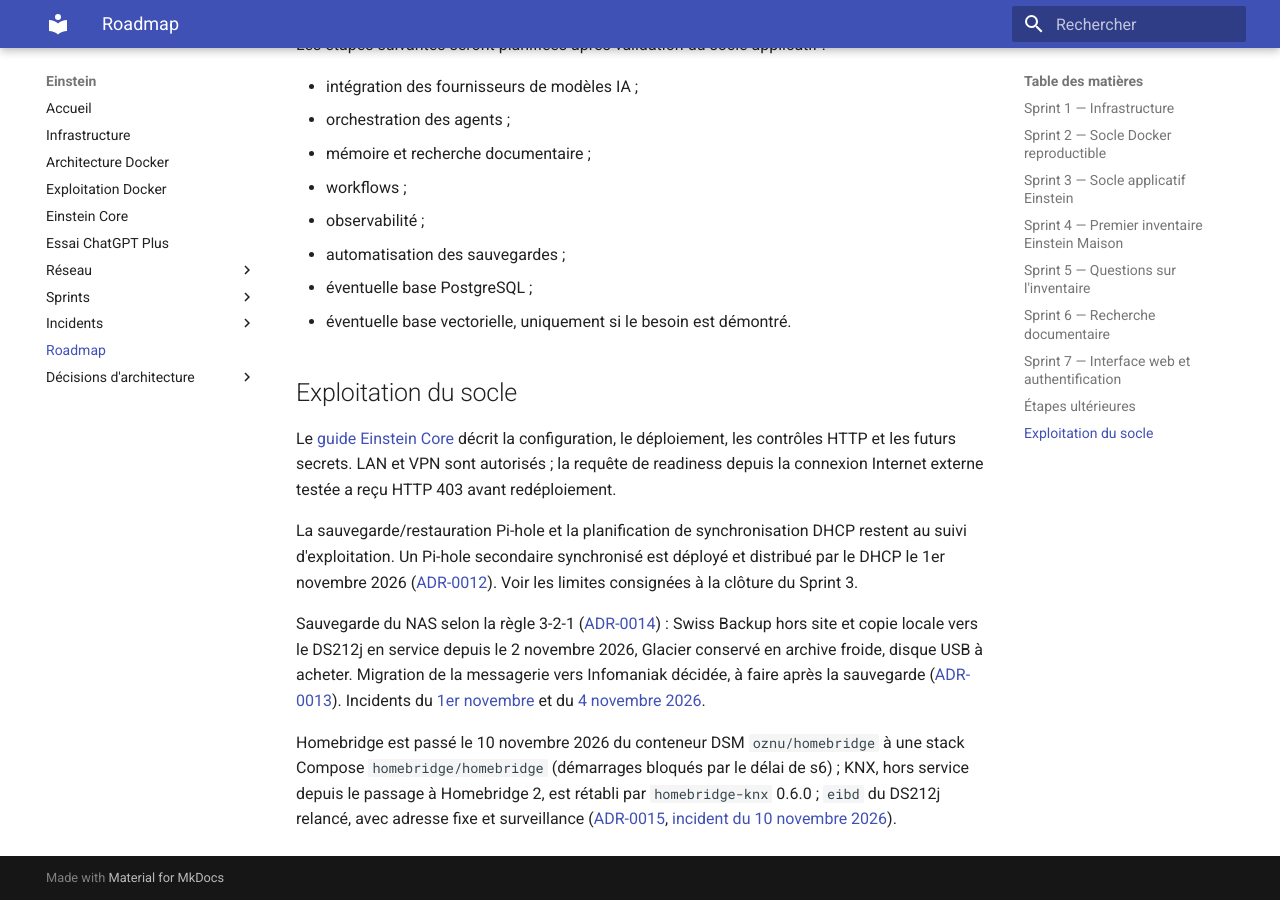
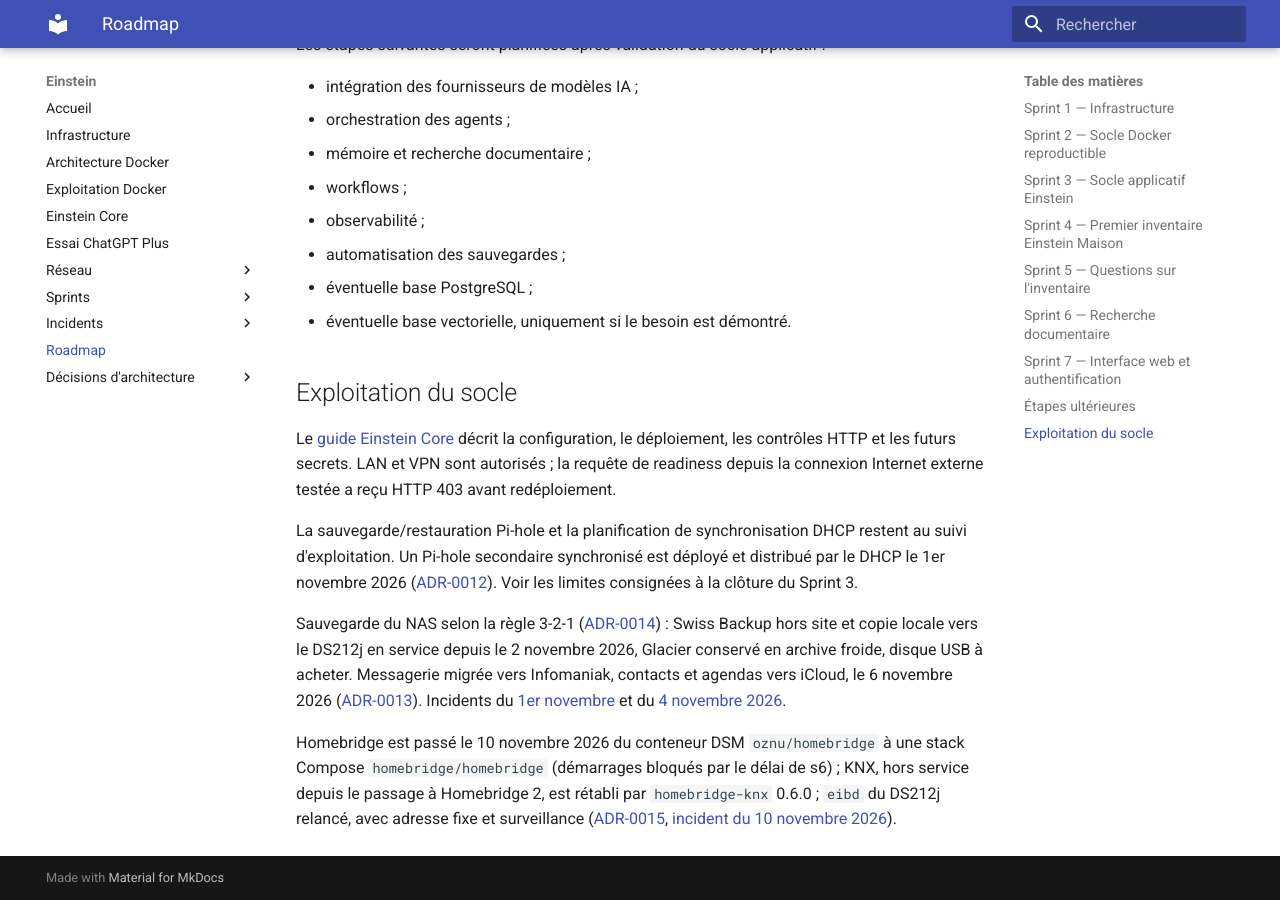
Before and after one commit to asanchez74/Einstein, an MkDocs documentation site: the page built from docs/roadmap.md, in a window 1280 px wide and 900 px high, scrolled down 3926 px. Built offline with MkDocs 1.6.1 and Material for MkDocs 9.7.7, drawn with Linux system fonts in a browser that asks for light colours.

Commit message:
docs: messagerie migrée dans la roadmap, tâche Hyper Backup MailPlus supprimée
Co-Authored-By: Claude Opus 5.5 <noreply@anthropic.com>

```diff
--- a/docs/roadmap.md
+++ b/docs/roadmap.md
@@ -161,8 +161,8 @@ Sprint 3.
 Sauvegarde du NAS selon la règle 3-2-1
 ([ADR-0014](adr/0014-strategie-sauvegarde-3-2-1.md)) : Swiss Backup hors site
 et copie locale vers le DS212j en service depuis le 2 novembre 2026, Glacier
-conservé en archive froide, disque USB à acheter. Migration de la messagerie
-vers Infomaniak décidée, à faire après la sauvegarde
+conservé en archive froide, disque USB à acheter. Messagerie migrée
+vers Infomaniak, contacts et agendas vers iCloud, le 6 novembre 2026
 ([ADR-0013](adr/0013-migration-messagerie-infomaniak.md)). Incidents du
 [1er novembre](incidents/2026-11-01-suppression-volume1.md) et du
 [4 novembre 2026](incidents/2026-11-04-saturation-perte-ecritures.md).
```
Also changed, not shown: docs/adr/0014-strategie-sauvegarde-3-2-1.md (+1 -1 lines).
